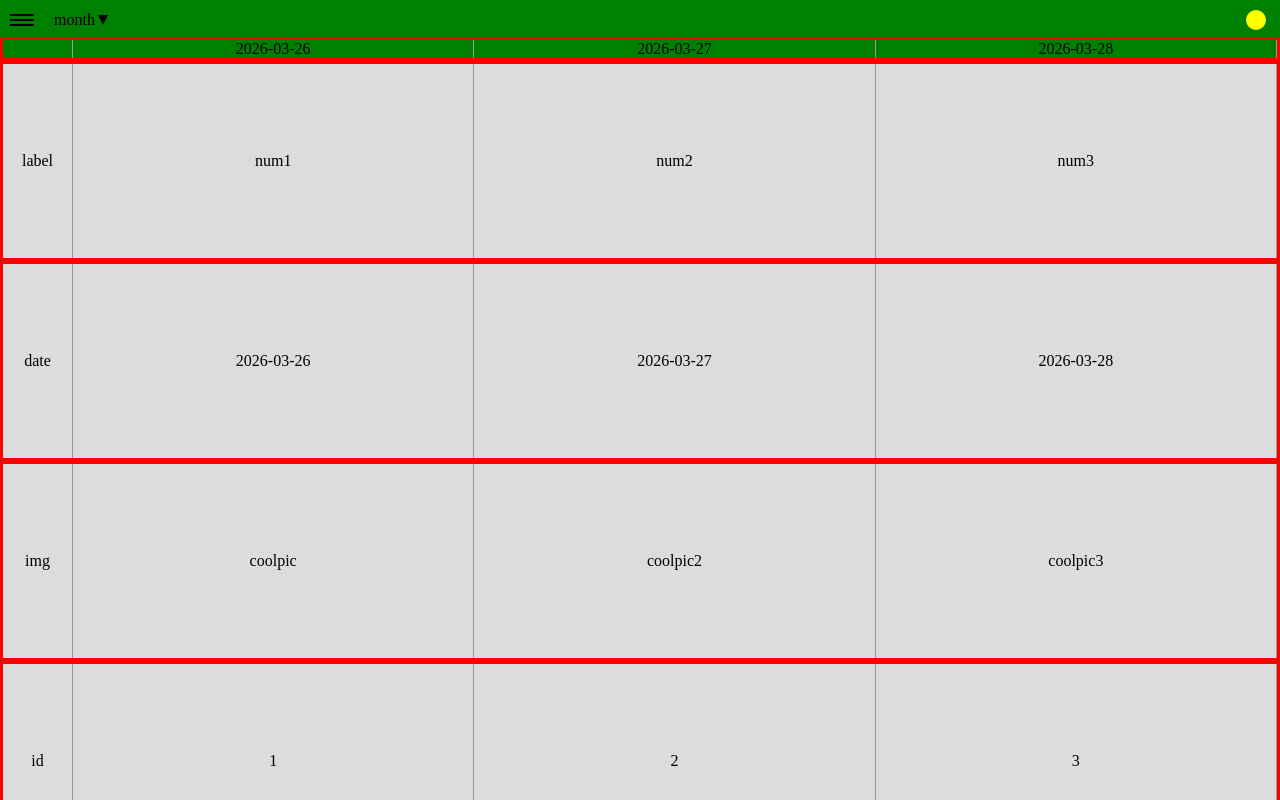
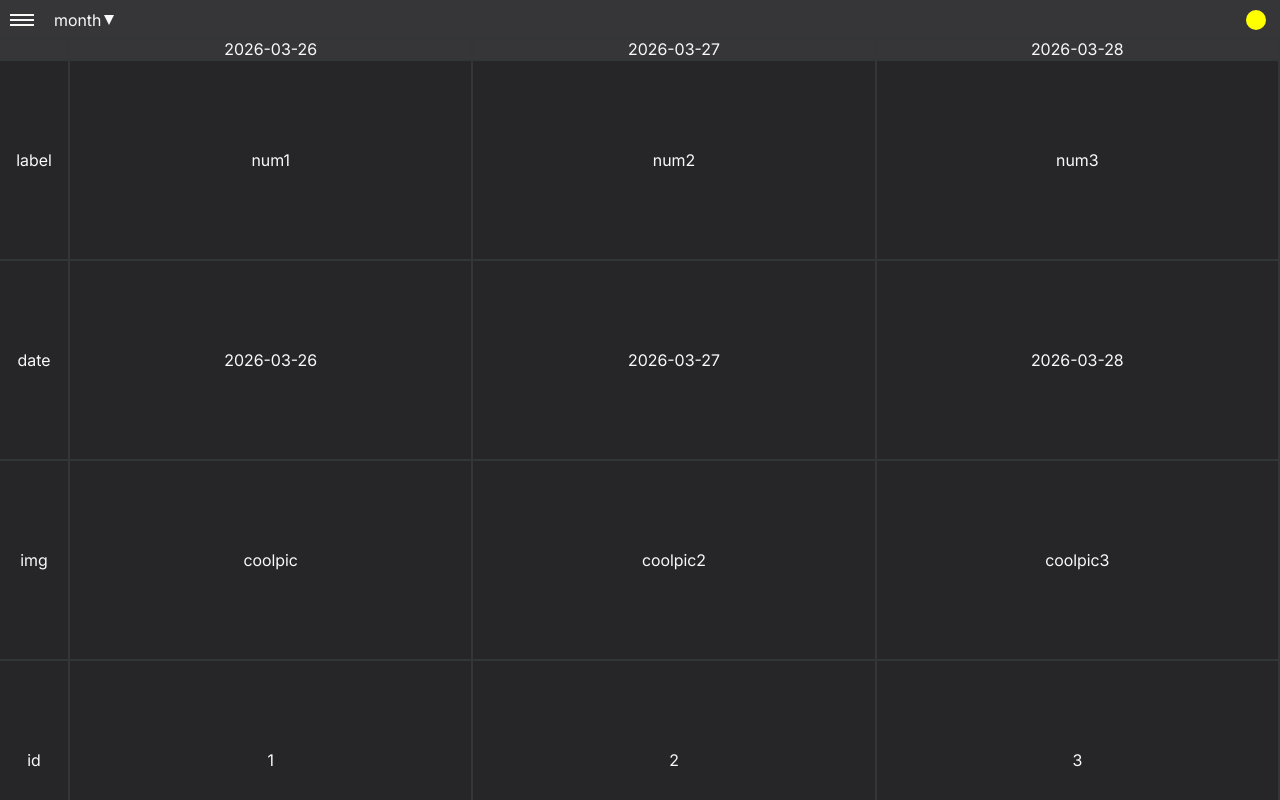
Before and after one commit to speedy-rb/pulse, a React (Vite) app in the folder frontend/: page / in a window 1280 px wide. Shown: the top 800 px of the page. Built offline with nearby package versions, Linux system fonts and the light colour scheme.

Commit message:
Update color scheme to use dark mode

```diff
--- a/frontend/src/components/Myapp.jsx
+++ b/frontend/src/components/Myapp.jsx
@@ -34,7 +34,6 @@ function Myapp() {
             </div>
             <div className={styles.monthArrow}>
               <div>month</div>
-              {/* <div className={styles.arrow}>▸</div> */}
               <svg className={styles.arrow} viewBox="0 0 10 10" width="10" height="10">
                 <polygon points="0,0 10,5 0,10" fill="black" />
               </svg>
--- a/frontend/src/components/Myapp.module.css
+++ b/frontend/src/components/Myapp.module.css
@@ -8,13 +8,20 @@
     --gap-between-hamburger-and-month-name: 20px;
     --gap-between-month-name-and-arrow: 3px;
     --arrow-size: 10px;
+    --text-color: rgb(249, 249, 249);
+    --header-background-color: #363638;
+    --grid-line-color: #333638;
+}
+
+* {
+    color: var(--text-color);
 }
 
 /* Header */
 .header {
     position: sticky;
     top: 0;
-    background-color: green;
+    background-color: var(--header-background-color);
     display: flex;
     flex-direction: column;
     gap: var(--header-gap-between-rows);
@@ -44,7 +51,7 @@
 .hamburger > div {
     width: 100%;
     height: 2px;
-    background: black;
+    background: var(--text-color);
 }
 
 .monthArrow {
@@ -57,6 +64,10 @@
     height: var(--arrow-size);
     width: var(--arrow-size);
     transform: rotate(90deg);
+}
+
+.arrow polygon {
+    fill: var(--text-color);
 }
 
 .pfp {
@@ -76,7 +87,7 @@
 .entityRow {
     display: grid;
     grid-template-columns: var(--label-column-width) repeat(var(--num-entity-columns), 1fr);
-    border: solid red 3px;
+    /* border: solid #333638 3px; */
 }
 
 .entityRow {
@@ -84,7 +95,8 @@
 }
 
 .cell {
-    border-right: 1px solid #999;
+    border-right: 2px solid var(--grid-line-color);
+    border-top: 2px solid var(--grid-line-color);
     display: flex;
     align-items: center;
     justify-content: center;
--- a/frontend/src/index.css
+++ b/frontend/src/index.css
@@ -1,6 +1,17 @@
+@font-face {
+  font-family: 'Inter';
+  src: url('/fonts/inter.woff2');
+}
+
+:root {
+  --body-background-color: #262628;
+}
+
 body {
-  background-color: rgb(220, 220, 220);
+  background-color: var(--body-background-color);
+  font-family: Inter;
 }
+
 * {
   margin: 0;
   padding: 0;
```
Also changed, not shown: frontend/public/fonts/inter.woff2 (added).
